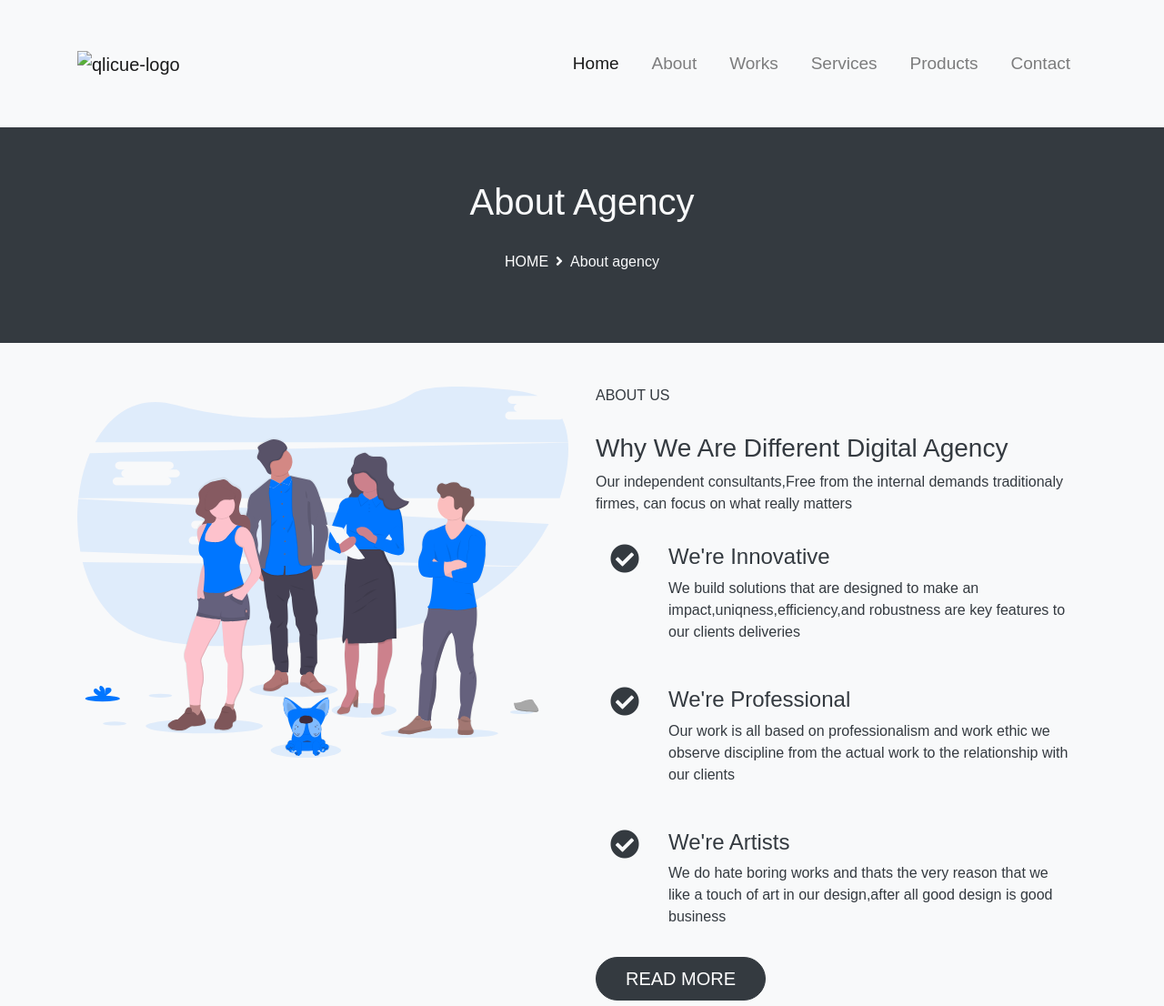
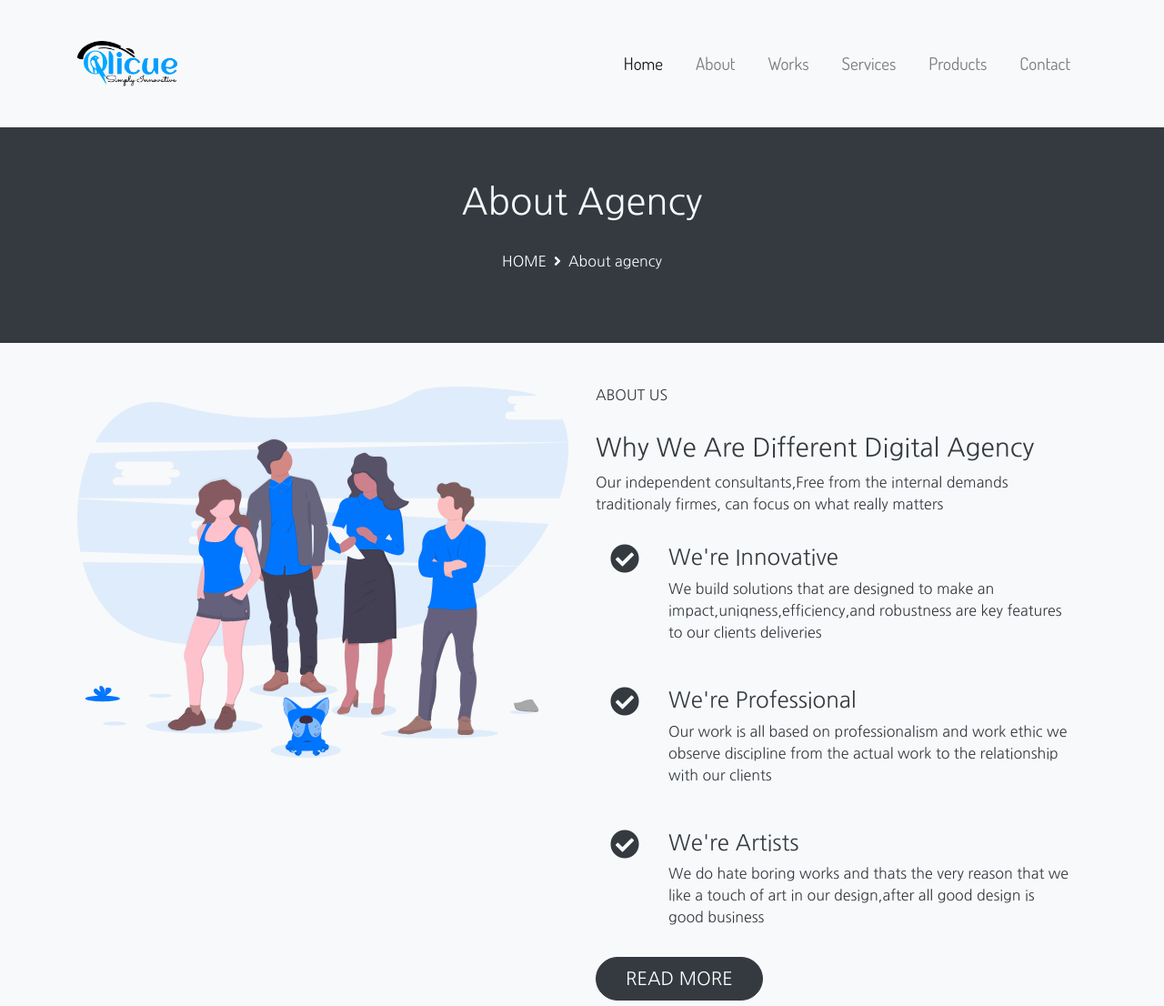
Before and after one commit to qlicue-digital-agency-ltd/qlicue-website, a plain HTML site: page app/about.html in a window 1280 px wide. Shown: the top 1106 px of the page at 91% size. Drawn offline with nearby package versions, Linux system fonts and the light colour scheme; files that its build step writes are made by us from their sources.

Commit message:
some changes on index and about .html and .css files

```diff
--- a/app/about.html
+++ b/app/about.html
@@ -9,8 +9,10 @@
     crossorigin="anonymous">
   <link rel="stylesheet" href="https://stackpath.bootstrapcdn.com/bootstrap/4.1.1/css/bootstrap.min.css" integrity="sha384-WskhaSGFgHYWDcbwN70/dfYBj47jz9qbsMId/iRN3ewGhXQFZCSftd1LZCfmhktB"
     crossorigin="anonymous">
+    <!-- Google Fonts-->
+  <link href="https://fonts.googleapis.com/css2?family=Dosis:wght@200;400;500;600;800&display=swap" rel="stylesheet">
+  <link href="https://fonts.googleapis.com/css2?family=Nanum+Gothic:wght@400;700&display=swap" rel="stylesheet">
    <!-- Main CSS-->
-   <link rel="stylesheet" href="assets/css/index.css">
    <link rel="stylesheet" href="../assets/css/about.css">
   <title>About.html</title>
 </head>
@@ -22,7 +24,7 @@
     <header id="header">
         <nav class="navbar navbar-expand-md navbar-light bg-light fixed-top" id="main-header">
             <div class="container">
-                <a href="#home" class="navbar-brand mr-auto"><img src="assets/icons-app/qlicue.png" width="110" alt="qlicue-logo" id="logo"></a>
+                <a href="#home" class="navbar-brand mr-auto"><img src="../assets/icons-app/qlicue.png" width="110" alt="qlicue-logo" id="logo"></a>
                 <button class="navbar-toggler" data-toggle="collapse" data-target="#navMenuCollapse">
                     <!-- <h6 class="my-2">Menu</h6> -->
                     <span class="navbar-toggler-icon"></span>
@@ -30,22 +32,22 @@
                 <div class="collapse navbar-collapse" id="navMenuCollapse">
                     <ul class="navbar-nav ml-auto">
                         <li class="nav-item active">
-                            <a href="#home" class="nav-link">Home</a>
+                            <a href="../index.html" class="nav-link">Home</a>
                         </li>
                         <li class="nav-item">
                             <a href="#home" class="nav-link">About</a>
                         </li>
                         <li class="nav-item">
-                            <a href="#home" class="nav-link">Works</a>
+                            <a href="works.html" class="nav-link">Works</a>
                         </li>
                         <li class="nav-item">
-                            <a href="#home" class="nav-link">Services</a>
+                            <a href="services.html" class="nav-link">Services</a>
                         </li>
                         <li class="nav-item">
-                            <a href="#home" class="nav-link">Products</a>
+                            <a href="products.html" class="nav-link">Products</a>
                         </li>
                         <li class="nav-item">
-                            <a href="#home" class="nav-link">Contact</a>
+                            <a href="contacts.html" class="nav-link">Contact</a>
                         </li>
                     </ul>
                 </div>
@@ -434,8 +436,8 @@
   crossorigin="anonymous"></script>
   <script src="https://stackpath.bootstrapcdn.com/bootstrap/4.1.1/js/bootstrap.min.js" integrity="sha384-smHYKdLADwkXOn1EmN1qk/HfnUcbVRZyYmZ4qpPea6sjB/pTJ0euyQp0Mk8ck+5T"
   crossorigin="anonymous"></script>
-
-
+   <!-- Optional Javascripts -->
+   <script src="../assets/js/about.js"></script
 
 
   <script>
--- a/assets/css/about.css
+++ b/assets/css/about.css
@@ -60,7 +60,7 @@ ul li {
 }
 
 #logo:hover {
-  transform: scale(0.9);
+  transform: scale(0.8);
   transition: all 0.5s;
 }
 
--- a/assets/css/index.css
+++ b/assets/css/index.css
@@ -61,7 +61,7 @@ ul li {
 }
 
 #logo:hover {
-    transform: scale(0.9);
+    transform: scale(0.8);
     transition: all 0.5s;
 }
 
--- a/assets/js/about.js
+++ b/assets/js/about.js
@@ -0,0 +1,21 @@
+/* When the user scrolls down 80px from top of the document, resizes logo's width and gives the navbar bottom border */
+
+window.onscroll = function() {
+    scrollFunction();
+};
+
+function scrollFunction() {
+    if (document.body.scrollTop > 80 || document.documentElement.scrollTop > 80) {
+        document.getElementById('main-header').style.backgroundColor = '#d3d3d3';
+        document.getElementById('main-header').style.boxShadow = '0px 0px 5px #d3d3d3';
+        document.getElementById('main-header').style.height = '70px';
+        document.getElementById('logo').style.width = '80px';
+    }
+
+    else{
+        document.getElementById('main-header').style.backgroundColor = '#f8f9fa!important';
+        document.getElementById('main-header').style.boxShadow = '0px 0px 0px';
+        document.getElementById('main-header').style.height = '140px';
+        document.getElementById('logo').style.width = '110px';
+    }
+}
```
Also changed, not shown: assets/js/contacts.js (+21 -0 lines), assets/js/products.js (+21 -0 lines), assets/js/services.js (+21 -0 lines), assets/js/works.js (+21 -0 lines), index.html (+5 -5 lines).
